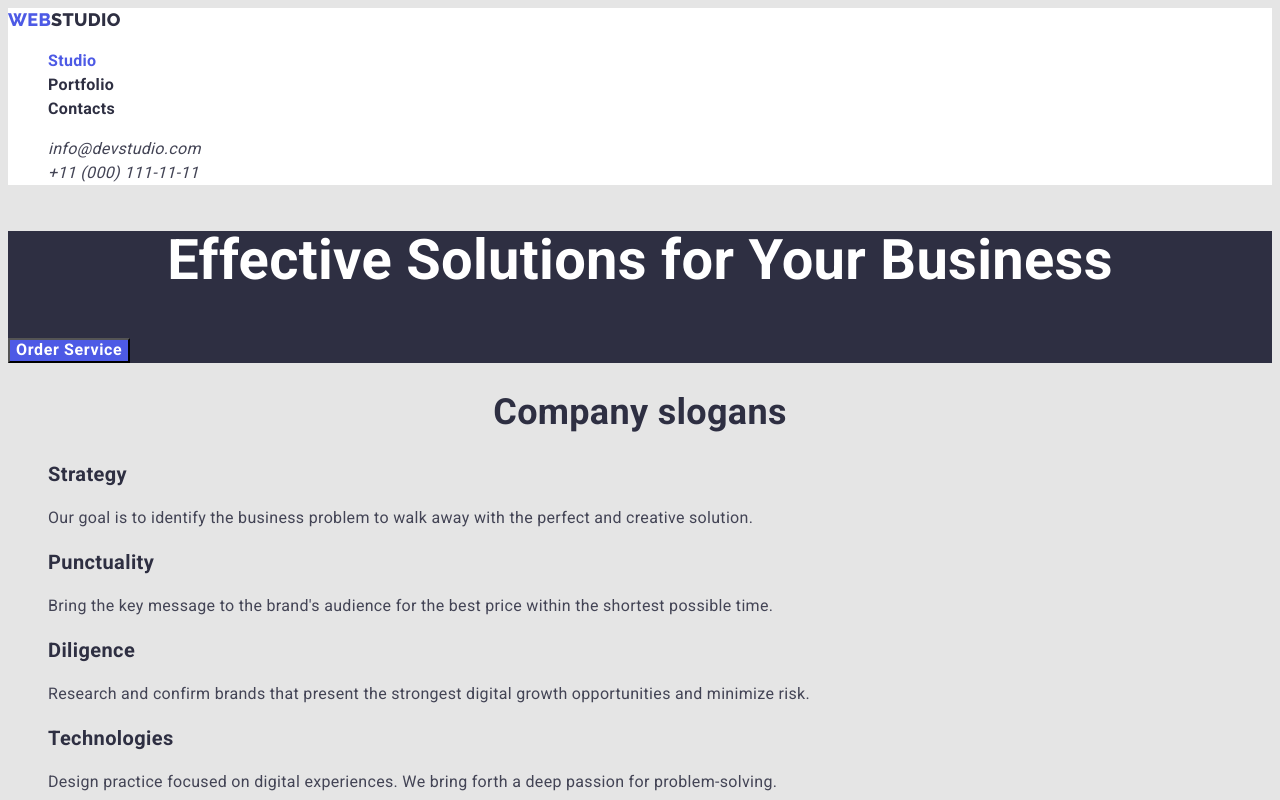
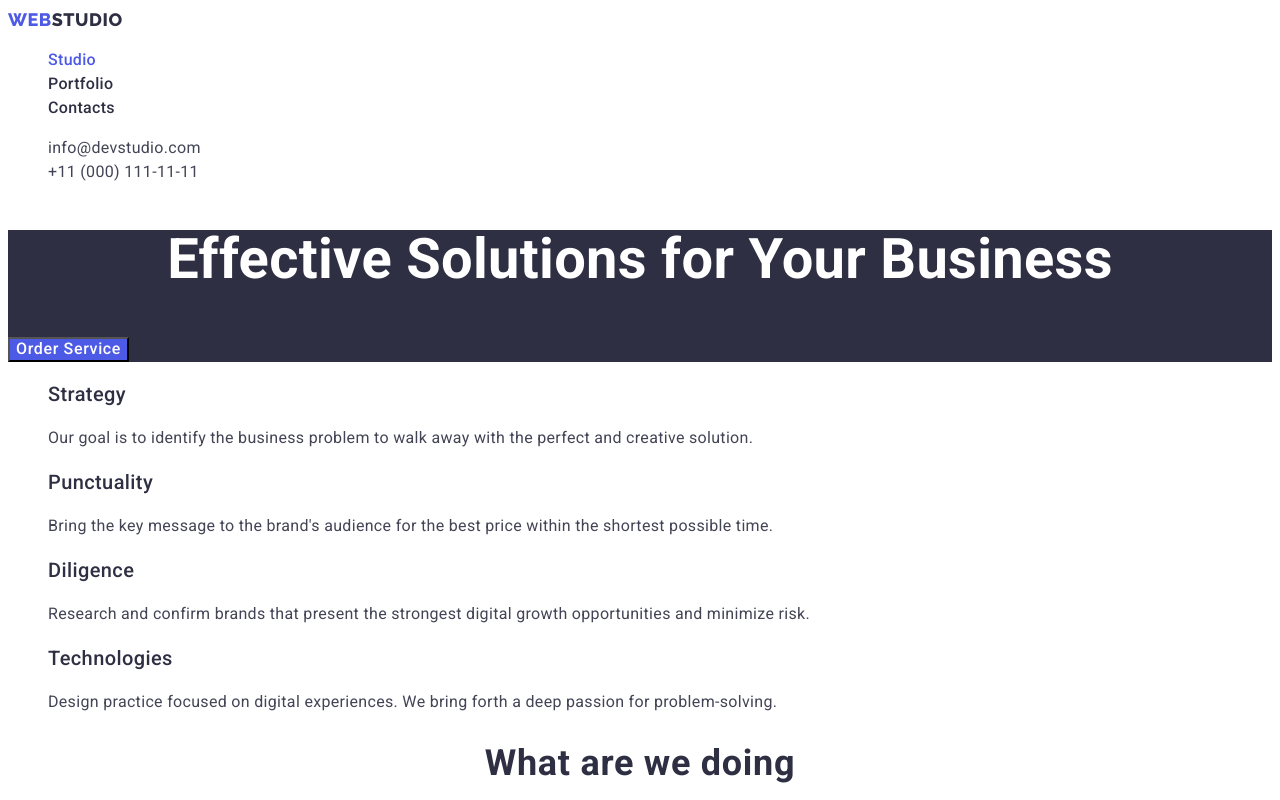
Before and after one commit to VViktorV/goit-markup-hw-02, a plain HTML site: page index.html in a window 1280 px wide. Shown: the top 800 px of the page. Drawn offline with Linux system fonts and the light colour scheme.

Commit message:
css зміни

```diff
--- a/css/styles.css
+++ b/css/styles.css
@@ -9,19 +9,31 @@
     --team-fon-color: #F4F4FD;
     --accent-color: #4D5AE5;
     --fon-white--: #E5E5E5;
+    --active-accent-color: #404BBF;
 }
 
 
 body {
     font-family: Roboto, sans-serif;
-    background-color: #E5E5E5;
+    background-color: #FFFFFF;
     color: var(--primary-text-color);
     letter-spacing: 0.02em;
     font-size: 16px;
-    line-height: 1.5;
 }
 
+.visually-hidden {
+    position: absolute;
+    width: 1px;
+    height: 1px;
+    margin: -1px;
+    border: 0;
+    padding: 0;
 
+    white-space: nowrap;
+    clip-path: inset(100%);
+    clip: rect(0 0 0 0);
+    overflow: hidden;
+}
 
 .list {
     list-style: none;
@@ -35,10 +47,11 @@ body {
 /*--------Logo company-------*/
 .cap-logo {
     color: var(--active-text-color);
-    font-family: Raleway;
+    font-family: 'Raleway', sans-serif;
     font-weight: 800;
     font-size: 18px;
     line-height: 1.33;
+    letter-spacing: 0.03em;
     text-decoration: none;
 }
 
@@ -49,7 +62,10 @@ a span {
 /*--------Site nav--------*/
 .site-nav .link {
     color: var(--title-text-color);
-    font-weight: 600;
+    font-weight: 500;
+    font-size: 16px;
+    line-height: 1.5;
+    letter-spacing: 0.02em;
     text-decoration: none;
 }
 
@@ -63,8 +79,13 @@ a span {
 }
 
 /*--------Contacts--------*/
+.contacts {
+    font-style: normal;
+}
+
 .auth-contacts .link {
     color: var(--primary-text-color);
+    line-height: 1.5;
     text-decoration: none;
 }
 
@@ -84,83 +105,74 @@ a span {
 
 .hero-title {
     color: var(--hero-text-color);
-    font-weight: 600;
+    font-weight: 700;
     font-size: 56px;
     line-height: 1.07;
+    letter-spacing: 0.02;
     text-align: center;
 }
 
 .hero-aktive-button {
     font-family: inherit;
-    background-color: var(--active-text-color);
+    background-color: var(--accent-color);
     color: var(--hero-text-color);
-    font-weight: 600;
+    font-weight: 500;
     font-size: 16px;
     line-height: 1.18;
     letter-spacing: 0.04em;
     cursor: pointer;
 }
 
-.hero-aktive-button :hover,
-.hero-aktive-button :focus {
-    background-color: var(--accent-color);
+.hero-aktive-button:hover,
+.hero-aktive-button:focus {
+    background-color: var(--active-accent-color);
 }
 
 
 /*--------Company slogans--------*/
-.slogans-title {
-    color: var(--title-text-color);
-    font-weight: 600;
-    font-size: 36px;
-    line-height: 1.11;
-    text-align: center;
-}
-
-.slogans-list .title {
-    color: var(--title-text-color);
-    font-weight: 600;
-    font-size: 20px;
-    line-height: 1.2;
-}
-
-
 /*--------Activiti--------*/
-.activiti-title {
-    color: var(--title-text-color);
-    font-weight: 600;
-    font-size: 36px;
-    line-height: 1.11;
-    text-align: center;
-}
-
-.activiti-list
 /*--------Team--------*/
-
 .team {
     background-color: var(--team-fon-color);
 }
 
+.activiti-title,
 .team-title {
     color: var(--title-text-color);
-    font-weight: 600;
+    font-weight: 700;
     font-size: 36px;
     line-height: 1.11;
+    letter-spacing: 0.02em;
     text-align: center;
 }
 
+
+.slogans-list .title,
 .team-list .title {
     color: var(--title-text-color);
-    font-weight: 600;
+    font-weight: 500;
     font-size: 20px;
     line-height: 1.2;
+    letter-spacing: 0.02em;
+    text-transform: capitalize;
 }
+
+.text {
+    line-height: 1.5;
+}
+
+
+
+
+
+
 
 
 /* ------------------------Portfolio.html------------------------ */
 
 /* --Menu filter-- */
 
-.menu-filter {}
+.menu-filter-services {}
 
 .menu-list {}
 
@@ -168,12 +180,12 @@ a span {
     font-family: inherit;
     background-color: var(--team-fon-color);
     color: var(--accent-color);
-    font-weight: 400;
+    font-weight: 500;
     font-size: 16px;
     line-height: 1.5;
     letter-spacing: 0.04em;
-    text-transform: uppercase;
     cursor: pointer;
+
 
 }
 
@@ -187,7 +199,7 @@ a span {
 
 /* --Menu-- */
 
-.menu-services {}
+
 
 .menu-list {}
 
@@ -195,7 +207,7 @@ a span {
 
 .title {
     color: var(--title-text-color);
-    font-weight: 600;
+    font-weight: 500;
     font-size: 20px;
     line-height: 1.2;
     letter-spacing: 0.02em;
@@ -228,6 +240,7 @@ a.text {
 
 .basement-text {
     color: var(--footer-text-color);
+    line-height: 1.5;
 }
 
 
--- a/index.html
+++ b/index.html
@@ -29,7 +29,7 @@
       </nav>
 
       <!-- Contacts -->
-      <address>
+      <address class="contacts">
         <ul class="auth-contacts list">
           <li>
             <a href="mailto:info@devstudio.com" class="link"
@@ -52,33 +52,33 @@
 
       <!-- Company slogans -->
       <section class="slogans">
-        <h2 class="slogans-title">Company slogans</h2>
+        <h2 class="visually-hidden">Company slogans</h2>
 
         <ul class="slogans-list list">
           <li>
             <h3 class="title">Strategy</h3>
-            <p>
+            <p class="text">
               Our goal is to identify the business problem to walk away with the
               perfect and creative solution.
             </p>
           </li>
           <li>
             <h3 class="title">Punctuality</h3>
-            <p>
+            <p class="text">
               Bring the key message to the brand's audience for the best price
               within the shortest possible time.
             </p>
           </li>
           <li>
             <h3 class="title">Diligence</h3>
-            <p>
+            <p class="text">
               Research and confirm brands that present the strongest digital
               growth opportunities and minimize risk.
             </p>
           </li>
           <li>
             <h3 class="title">Technologies</h3>
-            <p>
+            <p class="text">
               Design practice focused on digital experiences. We bring forth a
               deep passion for problem-solving.
             </p>
@@ -89,7 +89,7 @@
       <!-- Activiti -->
       <section class="activiti">
         <h2 class="activiti-title">What are we doing</h2>
-        <ul class="activiti-list list">
+        <ul class="list">
           <li>
             <img src="./images/logo3.jpg" alt="offer webstudio" width="360" />
           </li>
@@ -109,22 +109,22 @@
           <li>
             <img src="./images/foto1.jpg" alt="employee" width="264" />
             <h3 class="title">Mark Guerrero</h3>
-            <p>Product Designer</p>
+            <p class="text">Product Designer</p>
           </li>
           <li>
             <img src="./images/foto2.jpg" alt="employee" width="264" />
             <h3 class="title">Tom Ford</h3>
-            <p>Frontend Developer</p>
+            <p class="text">Frontend Developer</p>
           </li>
           <li>
             <img src="./images/foto3.jpg" alt="employee" width="264" />
             <h3 class="title">Camila Garcia</h3>
-            <p>Marketing</p>
+            <p class="text">Marketing</p>
           </li>
           <li>
             <img src="./images/foto4.jpg" alt="employee" width="264" />
             <h3 class="title">Daniel Wilson</h3>
-            <p>UI Designer</p>
+            <p class="text">UI Designer</p>
           </li>
         </ul>
       </section>
```
Also changed, not shown: portfolio.html (+14 -15 lines).
